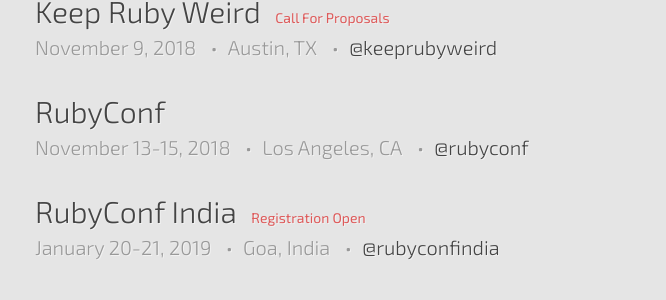
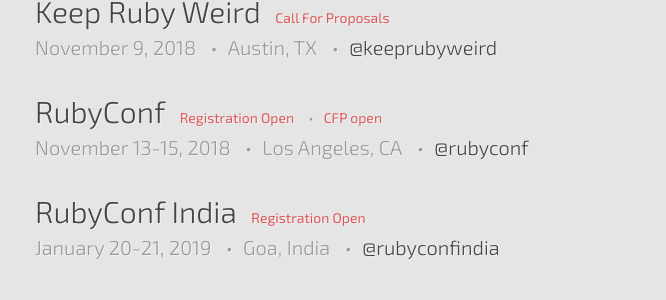
Before and after one commit to ruby-conferences/ruby-conferences.github.io, a Jekyll site: the page built from index.html, in a window 1280 px wide. Shown: the part 1469-1769 px from the top of the page, without its empty margins (205-871 px from the left). Built offline with Jekyll 4.4.1, drawn with Linux system fonts in a browser that asks for light colours.

Commit message:
Update RubyConf event with CFP & Registration open

```diff
--- a/_data/upcoming.yml
+++ b/_data/upcoming.yml
@@ -76,6 +76,8 @@
   dates: "November 13-15, 2018"
   url: https://rubyconf.org/
   twitter: rubyconf
+  cfp_phrase: CFP open
+  reg_phrase: "Registration Open"
 
 - name: RubyConf India
   location: Goa, India
```
